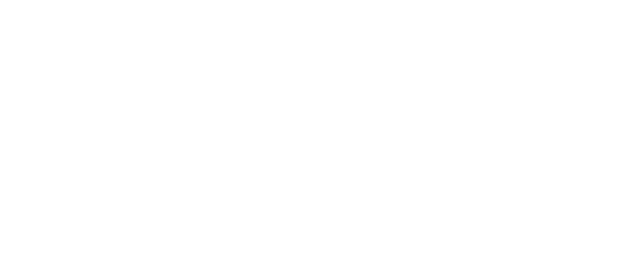
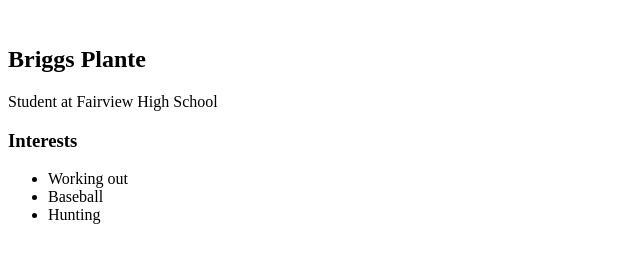
Before and after one commit to rPlanteFHS/rPlanteFHS.github.io, a plain HTML site: page index.html in a window 1280 px wide. Shown: the whole page, without its empty margins (0-640 px from the left). Drawn offline with Linux system fonts and the light colour scheme.

Commit message:
add index.html and css files

```diff
--- a/index.html
+++ b/index.html
@@ -1,13 +1,34 @@
 <!DOCTYPE html>
 <html>
   <head>
-    <title>CHANGE ME</title>
+    <title> Briggs's portfolio</title>
   </head>
 
   <body>
     <!-- All content goes here -->
-    <div id="all-contents">
+    <div id="all contents">
+      <nav>
 
-    </div>
+      </nav>
+
+      <main>
+        <div class="sidebar">
+          <img class="sidebar-img" src="">
+         </div>
+
+        <div class="contents">
+          <h2>Briggs Plante</h2>
+          <p>Student at Fairview High School</p>
+          <div id="interests">
+            <h3>Interests</h3>
+            <ul>
+              <li>Working out</li>
+              <li>Baseball</li>
+              <li>Hunting</li>
+            </ul>
+          </div>
+        </div>
+      </main>
+</div>
   </body>
 </html>
```
